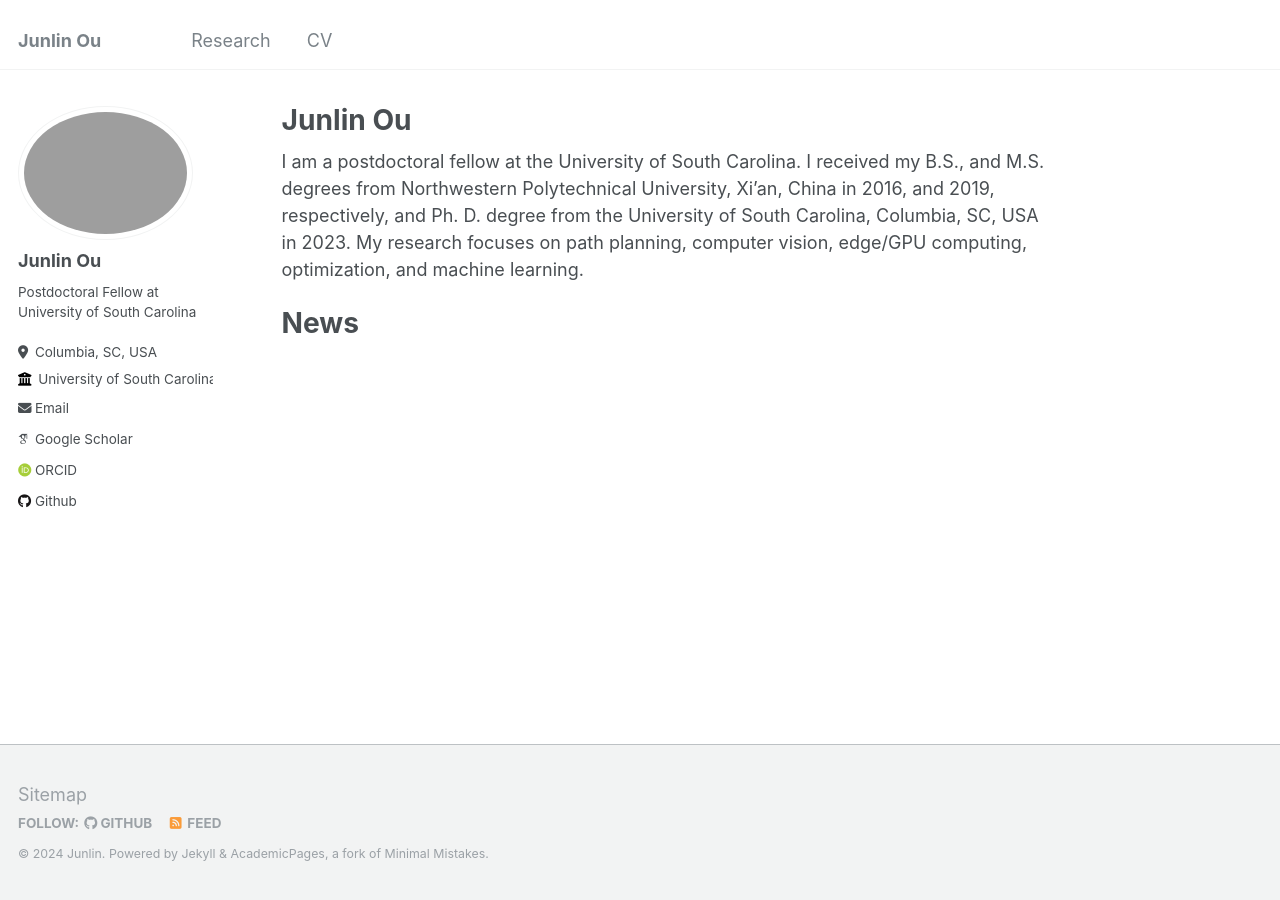
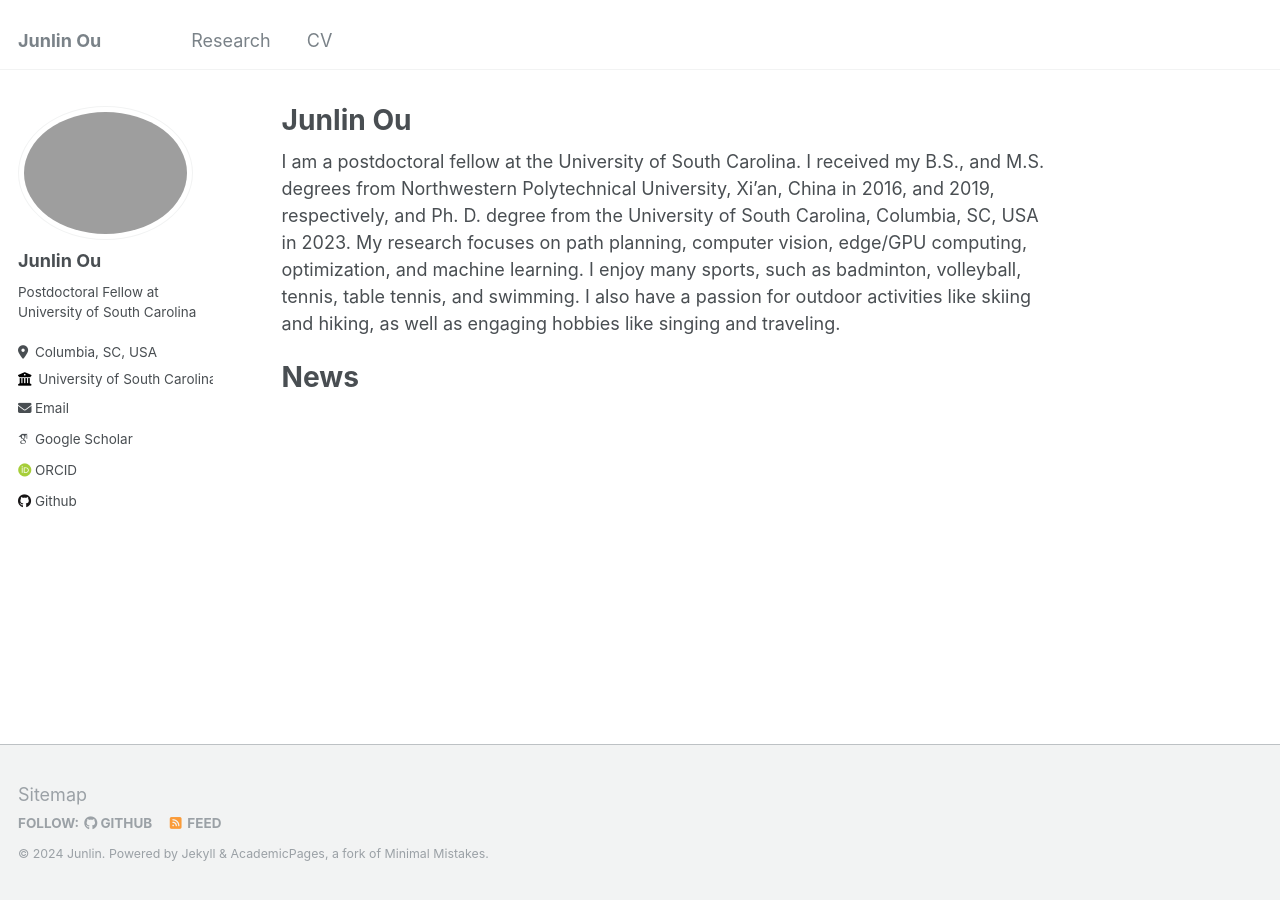
Before and after one commit to Junlin-Ou/Junlin-Ou.github.io, a Jekyll site: the page built from _pages/about.md, in a window 1280 px wide. Built offline with Jekyll 4.4.1, drawn with Linux system fonts in a browser that asks for light colours; some web fonts are replaced.

Commit message:
Update about.md

```diff
--- a/_pages/about.md
+++ b/_pages/about.md
@@ -7,7 +7,7 @@ redirect_from:
   - /about.html
 ---
 
-I am a postdoctoral fellow at the University of South Carolina. I received my B.S., and M.S. degrees from Northwestern Polytechnical University, Xi’an, China in 2016, and 2019, respectively, and Ph. D. degree from the University of South Carolina, Columbia, SC, USA in 2023. My research focuses on path planning, computer vision, edge/GPU computing, optimization, and machine learning.
+I am a postdoctoral fellow at the University of South Carolina. I received my B.S., and M.S. degrees from Northwestern Polytechnical University, Xi’an, China in 2016, and 2019, respectively, and Ph. D. degree from the University of South Carolina, Columbia, SC, USA in 2023. My research focuses on path planning, computer vision, edge/GPU computing, optimization, and machine learning. I enjoy many sports, such as badminton, volleyball, tennis, table tennis, and swimming. I also have a passion for outdoor activities like skiing and hiking, as well as engaging hobbies like singing and traveling.
 
 News
 ======
```
